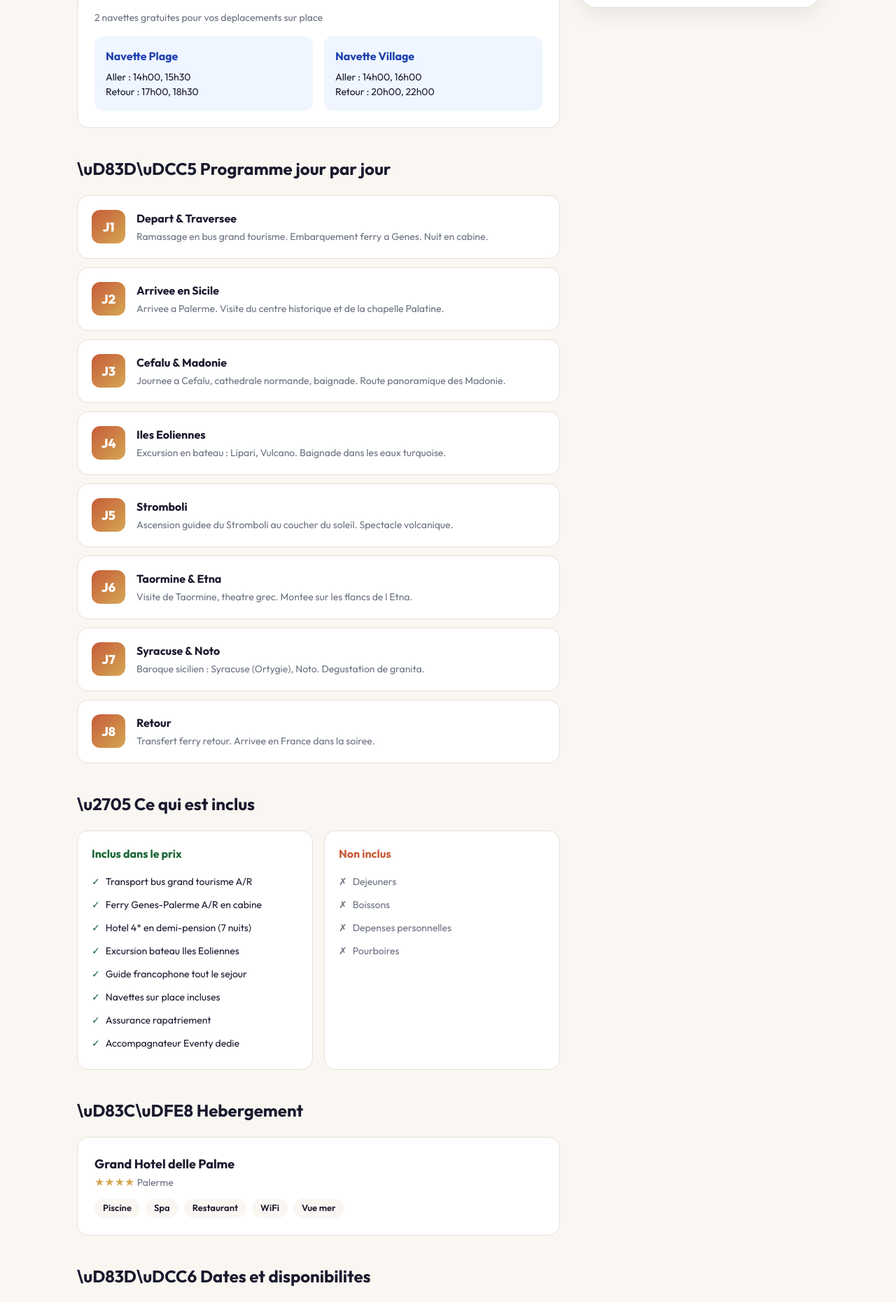
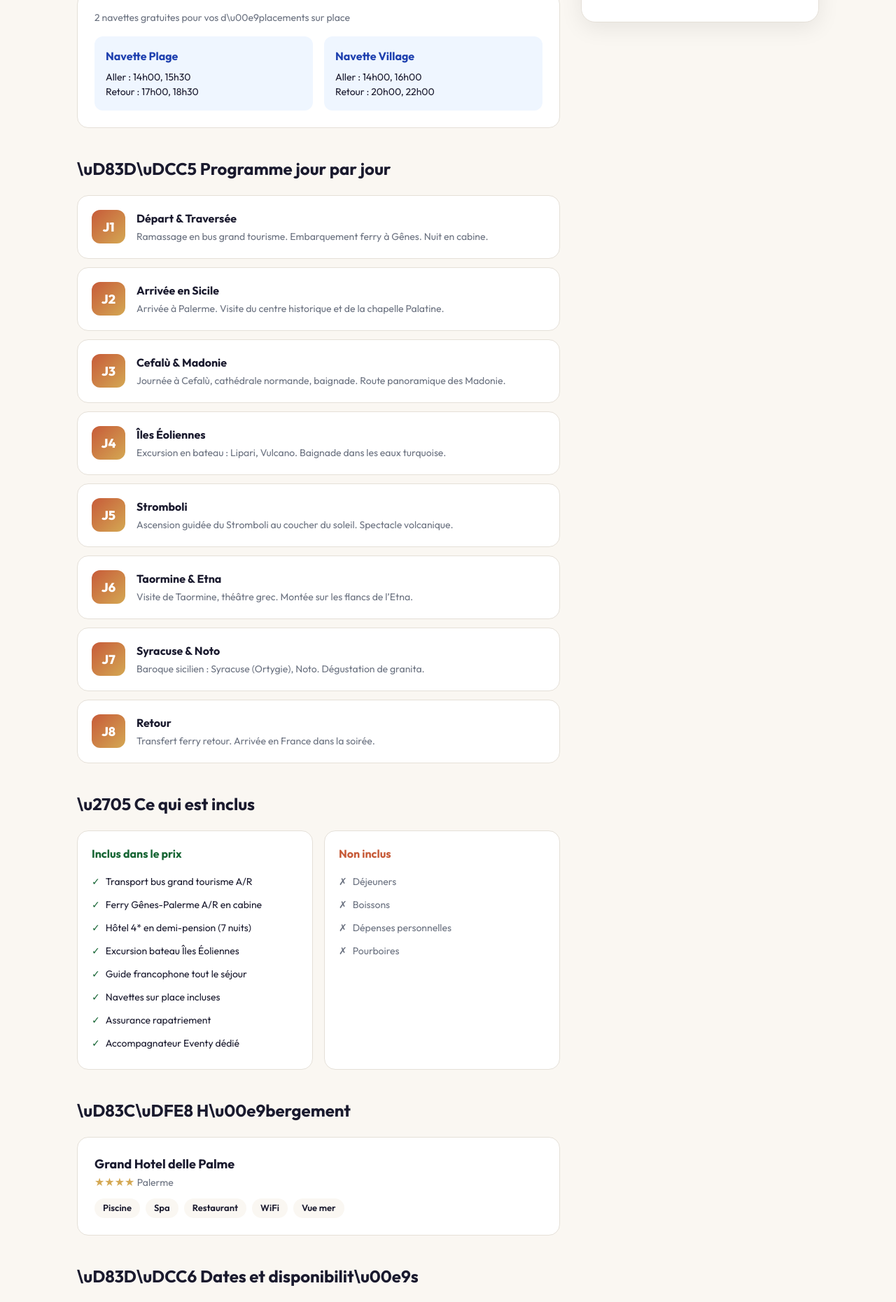
Before and after one commit to eventylife-hub/Eventylife, a Next.js app: page /voyages/1 in a window 1280 px wide. Shown: the part 880-2741 px from the top of the page at 70% size. Built offline with nearby package versions, Linux system fonts and the light colour scheme.

Commit message:
feat: add French accents + fix createurs de voyage section

```diff
--- a/app/(public)/voyages/[slug]/page.tsx
+++ b/app/(public)/voyages/[slug]/page.tsx
@@ -10,8 +10,8 @@ const C = {
 };
 
 const tripData = {
-  title: 'Iles Eoliennes & Baroque Sicilien',
-  subtitle: '8 jours de reve entre volcans, mer turquoise et villages baroques',
+  title: '\u00celes \u00c9oliennes & Baroque Sicilien',
+  subtitle: '8 jours de r\u00eave entre volcans, mer turquoise et villages baroques',
   duration: '8 jours / 7 nuits',
   basePrice: 1890,
   rating: 4.8,
@@ -23,43 +23,43 @@ const tripData = {
     { city: 'Lyon Perrache', time: '10:30', type: 'etape' },
     { city: 'Marseille St-Charles', time: '14:00', type: 'etape' },
     { city: 'Nice', time: '17:00', type: 'etape' },
-    { city: 'Genes (ferry)', time: '20:00', type: 'arrivee' },
+    { city: 'G\u00eanes (ferry)', time: '20:00', type: 'arrivee' },
   ],
   onSiteShuttles: [
     { name: 'Navette Plage', schedule: '14h00, 15h30', retour: '17h00, 18h30' },
     { name: 'Navette Village', schedule: '14h00, 16h00', retour: '20h00, 22h00' },
   ],
   program: [
-    { day: 1, title: 'Depart & Traversee', desc: 'Ramassage en bus grand tourisme. Embarquement ferry a Genes. Nuit en cabine.' },
-    { day: 2, title: 'Arrivee en Sicile', desc: 'Arrivee a Palerme. Visite du centre historique et de la chapelle Palatine.' },
-    { day: 3, title: 'Cefalu & Madonie', desc: 'Journee a Cefalu, cathedrale normande, baignade. Route panoramique des Madonie.' },
-    { day: 4, title: 'Iles Eoliennes', desc: 'Excursion en bateau : Lipari, Vulcano. Baignade dans les eaux turquoise.' },
-    { day: 5, title: 'Stromboli', desc: 'Ascension guidee du Stromboli au coucher du soleil. Spectacle volcanique.' },
-    { day: 6, title: 'Taormine & Etna', desc: 'Visite de Taormine, theatre grec. Montee sur les flancs de l Etna.' },
-    { day: 7, title: 'Syracuse & Noto', desc: 'Baroque sicilien : Syracuse (Ortygie), Noto. Degustation de granita.' },
-    { day: 8, title: 'Retour', desc: 'Transfert ferry retour. Arrivee en France dans la soiree.' },
+    { day: 1, title: 'D\u00e9part & Travers\u00e9e', desc: 'Ramassage en bus grand tourisme. Embarquement ferry \u00e0 G\u00eanes. Nuit en cabine.' },
+    { day: 2, title: 'Arriv\u00e9e en Sicile', desc: 'Arriv\u00e9e \u00e0 Palerme. Visite du centre historique et de la chapelle Palatine.' },
+    { day: 3, title: 'Cefal\u00f9 & Madonie', desc: 'Journ\u00e9e \u00e0 Cefal\u00f9, cath\u00e9drale normande, baignade. Route panoramique des Madonie.' },
+    { day: 4, title: '\u00celes \u00c9oliennes', desc: 'Excursion en bateau : Lipari, Vulcano. Baignade dans les eaux turquoise.' },
+    { day: 5, title: 'Stromboli', desc: 'Ascension guid\u00e9e du Stromboli au coucher du soleil. Spectacle volcanique.' },
+    { day: 6, title: 'Taormine & Etna', desc: 'Visite de Taormine, th\u00e9\u00e2tre grec. Mont\u00e9e sur les flancs de l\u2019Etna.' },
+    { day: 7, title: 'Syracuse & Noto', desc: 'Baroque sicilien : Syracuse (Ortygie), Noto. D\u00e9gustation de granita.' },
+    { day: 8, title: 'Retour', desc: 'Transfert ferry retour. Arriv\u00e9e en France dans la soir\u00e9e.' },
   ],
   included: [
     'Transport bus grand tourisme A/R',
-    'Ferry Genes-Palerme A/R en cabine',
-    'Hotel 4* en demi-pension (7 nuits)',
-    'Excursion bateau Iles Eoliennes',
-    'Guide francophone tout le sejour',
+    'Ferry G\u00eanes-Palerme A/R en cabine',
+    'H\u00f4tel 4* en demi-pension (7 nuits)',
+    'Excursion bateau \u00celes \u00c9oliennes',
+    'Guide francophone tout le s\u00e9jour',
     'Navettes sur place incluses',
     'Assurance rapatriement',
-    'Accompagnateur Eventy dedie',
+    'Accompagnateur Eventy d\u00e9di\u00e9',
   ],
-  notIncluded: ['Dejeuners', 'Boissons', 'Depenses personnelles', 'Pourboires'],
+  notIncluded: ['D\u00e9jeuners', 'Boissons', 'D\u00e9penses personnelles', 'Pourboires'],
   hotel: { name: 'Grand Hotel delle Palme', stars: 4, city: 'Palerme', features: ['Piscine', 'Spa', 'Restaurant', 'WiFi', 'Vue mer'] },
   occurrences: [
     { date: '15 Juin 2026', spots: 6, price: 1890 },
     { date: '6 Juillet 2026', spots: 12, price: 1990 },
-    { date: '24 Aout 2026', spots: 18, price: 2090 },
+    { date: '24 Ao\u00fbt 2026', spots: 18, price: 2090 },
     { date: '14 Sept 2026', spots: 24, price: 1890 },
   ],
   team: [
-    { name: 'Sophie M.', role: 'Accompagnatrice', desc: '12 ans d experience, passionnee d Italie' },
-    { name: 'Marco R.', role: 'Guide local', desc: 'Sicilien natif, historien de formation' },
+    { name: 'Sophie M.', role: 'Cr\u00e9atrice de voyage', desc: 'Ind\u00e9pendante du voyage, sp\u00e9cialiste Italie & M\u00e9diterran\u00e9e' },
+    { name: 'Thomas B.', role: 'Cr\u00e9ateur de voyage', desc: 'Ind\u00e9pendant du voyage, passionn\u00e9 de culture sicilienne' },
   ],
 };
 
@@ -78,9 +78,9 @@ export default function VoyageDetailPage() {
     { id: 'navettes', label: 'Navettes', icon: '\uD83D\uDE90' },
     { id: 'programme', label: 'Programme', icon: '\uD83D\uDCC5' },
     { id: 'inclus', label: 'Inclus', icon: '\u2705' },
-    { id: 'hotel', label: 'Hotel', icon: '\uD83C\uDFE8' },
+    { id: 'hotel', label: 'H\u00f4tel', icon: '\uD83C\uDFE8' },
     { id: 'dates', label: 'Dates', icon: '\uD83D\uDCC6' },
-    { id: 'equipe', label: 'Equipe', icon: '\uD83D\uDC65' },
+    { id: 'equipe', label: '\u00c9quipe', icon: '\uD83D\uDC65' },
   ];
 
   return (
@@ -121,7 +121,7 @@ export default function VoyageDetailPage() {
           {/* Ramassage */}
           <SectionTitle id="ramassage" icon="\uD83D\uDE8C" title="Points de ramassage" />
           <div style={{ background: C.white, borderRadius: 16, padding: 24, border: `1px solid ${C.border}` }}>
-            <p style={{ color: C.muted, fontSize: 14, marginBottom: 16 }}>Montez dans le bus a l arret le plus proche de chez vous</p>
+            <p style={{ color: C.muted, fontSize: 14, marginBottom: 16 }}>Montez dans le bus \u00e0 l&apos;arr\u00eat le plus proche de chez vous</p>
             <div style={{ position: 'relative', paddingLeft: 24 }}>
               <div style={{ position: 'absolute', left: 8, top: 8, bottom: 8, width: 3, background: `linear-gradient(${C.terra}, ${C.gold})`, borderRadius: 2 }} />
               {tripData.pickupPoints.map((p, i) => (
@@ -130,8 +130,8 @@ export default function VoyageDetailPage() {
                   <div style={{ marginLeft: 10 }}>
                     <span style={{ fontWeight: 700, color: C.navy }}>{p.city}</span>
                     <span style={{ color: C.muted, fontSize: 14, marginLeft: 10 }}>{p.time}</span>
-                    {p.type === 'depart' && <Badge bg={C.terra} color={C.white}>Depart</Badge>}
-                    {p.type === 'arrivee' && <Badge bg={C.gold} color={C.navy}>Arrivee</Badge>}
+                    {p.type === 'depart' && <Badge bg={C.terra} color={C.white}>D\u00e9part</Badge>}
+                    {p.type === 'arrivee' && <Badge bg={C.gold} color={C.navy}>Arriv\u00e9e</Badge>}
                   </div>
                 </div>
               ))}
@@ -141,7 +141,7 @@ export default function VoyageDetailPage() {
           {/* Navettes */}
           <SectionTitle id="navettes" icon="\uD83D\uDE90" title="Navettes sur place" />
           <div style={{ background: C.white, borderRadius: 16, padding: 24, border: `1px solid ${C.border}` }}>
-            <p style={{ color: C.muted, fontSize: 14, marginBottom: 16 }}>2 navettes gratuites pour vos deplacements sur place</p>
+            <p style={{ color: C.muted, fontSize: 14, marginBottom: 16 }}>2 navettes gratuites pour vos d\u00e9placements sur place</p>
             <div style={{ display: 'grid', gridTemplateColumns: '1fr 1fr', gap: 16 }}>
               {tripData.onSiteShuttles.map((s, i) => (
                 <div key={i} style={{ background: C.blueBg, borderRadius: 12, padding: 16 }}>
@@ -189,7 +189,7 @@ export default function VoyageDetailPage() {
           </div>
 
           {/* Hotel */}
-          <SectionTitle id="hotel" icon="\uD83C\uDFE8" title="Hebergement" />
+          <SectionTitle id="hotel" icon="\uD83C\uDFE8" title="H\u00e9bergement" />
           <div style={{ background: C.white, borderRadius: 16, padding: 24, border: `1px solid ${C.border}` }}>
             <div style={{ display: 'flex', justifyContent: 'space-between', alignItems: 'center', marginBottom: 12 }}>
               <div>
@@ -205,7 +205,7 @@ export default function VoyageDetailPage() {
           </div>
 
           {/* Dates */}
-          <SectionTitle id="dates" icon="\uD83D\uDCC6" title="Dates et disponibilites" />
+          <SectionTitle id="dates" icon="\uD83D\uDCC6" title="Dates et disponibilit\u00e9s" />
           <div style={{ display: 'flex', flexDirection: 'column', gap: 12 }}>
             {tripData.occurrences.map((o, i) => (
               <div key={i} style={{ background: C.white, borderRadius: 16, padding: 20, border: `1px solid ${C.border}`, display: 'flex', justifyContent: 'space-between', alignItems: 'center' }}>
@@ -222,7 +222,7 @@ export default function VoyageDetailPage() {
           </div>
 
           {/* Equipe */}
-          <SectionTitle id="equipe" icon="\uD83D\uDC65" title="Votre equipe" />
+          <SectionTitle id="equipe" icon="\uD83D\uDC65" title="Vos cr\u00e9ateurs de voyage" />
           <div style={{ display: 'grid', gridTemplateColumns: '1fr 1fr', gap: 16 }}>
             {tripData.team.map((t, i) => (
               <div key={i} style={{ background: C.white, borderRadius: 16, padding: 20, border: `1px solid ${C.border}`, textAlign: 'center' }}>
@@ -239,7 +239,7 @@ export default function VoyageDetailPage() {
         <div style={{ position: 'sticky', top: 70 }}>
           <div style={{ background: C.white, borderRadius: 20, padding: 28, border: `1px solid ${C.border}`, boxShadow: '0 8px 32px rgba(0,0,0,0.08)' }}>
             <div style={{ display: 'flex', justifyContent: 'space-between', alignItems: 'baseline', marginBottom: 4 }}>
-              <div style={{ fontSize: 14, color: C.muted }}>A partir de</div>
+              <div style={{ fontSize: 14, color: C.muted }}>{'\u00c0'} partir de</div>
             </div>
             <div style={{ fontSize: 36, fontWeight: 800, color: C.terra, marginBottom: 4 }}>{tripData.basePrice} EUR</div>
             <div style={{ fontSize: 14, color: C.muted, marginBottom: 20 }}>par personne, tout compris</div>
@@ -248,12 +248,12 @@ export default function VoyageDetailPage() {
               <span style={{ fontSize: 20 }}>&#9203;</span>
               <div>
                 <div style={{ fontWeight: 700, color: C.green, fontSize: 14 }}>Plus que {tripData.spotsLeft} places !</div>
-                <div style={{ color: C.green, fontSize: 12 }}>Sur le depart du 15 Juin</div>
+                <div style={{ color: C.green, fontSize: 12 }}>Sur le d\u00e9part du 15 Juin</div>
               </div>
             </div>
 
             <button style={{ width: '100%', padding: '16px', background: `linear-gradient(135deg, ${C.terra}, #E06B47)`, color: C.white, border: 'none', borderRadius: 14, fontSize: 17, fontWeight: 700, cursor: 'pointer', marginBottom: 12, transition: 'transform 0.2s' }}>
-              Reserver ma place
+              R\u00e9server ma place
             </button>
             <button style={{ width: '100%', padding: '14px', background: 'transparent', color: C.navy, border: `2px solid ${C.border}`, borderRadius: 14, fontSize: 15, fontWeight: 600, cursor: 'pointer', marginBottom: 20 }}>
               Poser une question
@@ -261,10 +261,10 @@ export default function VoyageDetailPage() {
 
             <div style={{ borderTop: `1px solid ${C.border}`, paddingTop: 16, display: 'flex', flexDirection: 'column', gap: 10 }}>
               <div style={{ display: 'flex', alignItems: 'center', gap: 8, fontSize: 14, color: C.navy }}>
-                <span>&#9989;</span> Accompagnement porte-a-porte
+                <span>&#9989;</span> Accompagnement porte-\u00e0-porte
               </div>
               <div style={{ display: 'flex', alignItems: 'center', gap: 8, fontSize: 14, color: C.navy }}>
-                <span>&#9989;</span> Paiement securise 3x sans frais
+                <span>&#9989;</span> Paiement s\u00e9curis\u00e9 3x sans frais
               </div>
               <div style={{ display: 'flex', alignItems: 'center', gap: 8, fontSize: 14, color: C.navy }}>
                 <span>&#9989;</span> Annulation gratuite 30j avant
```
